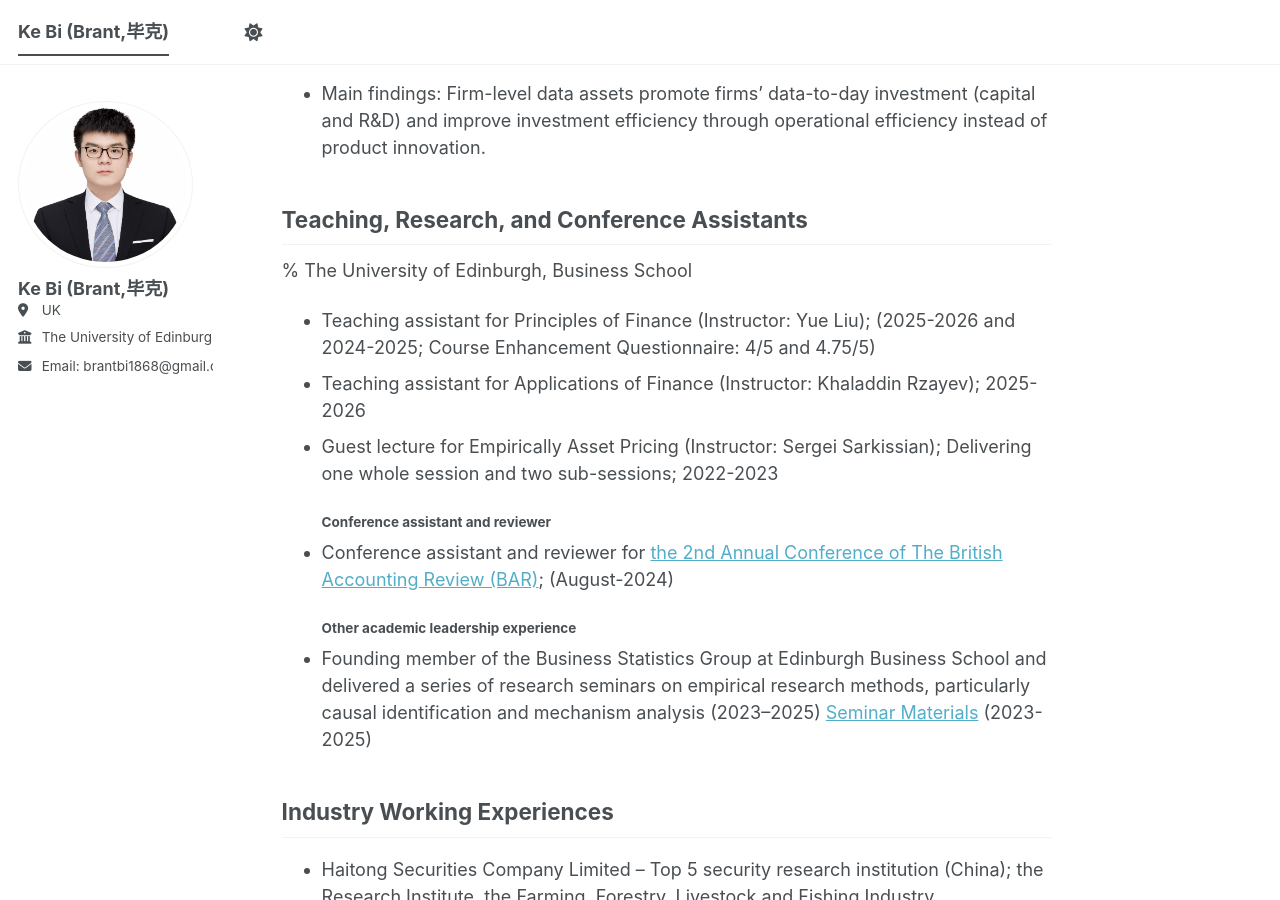
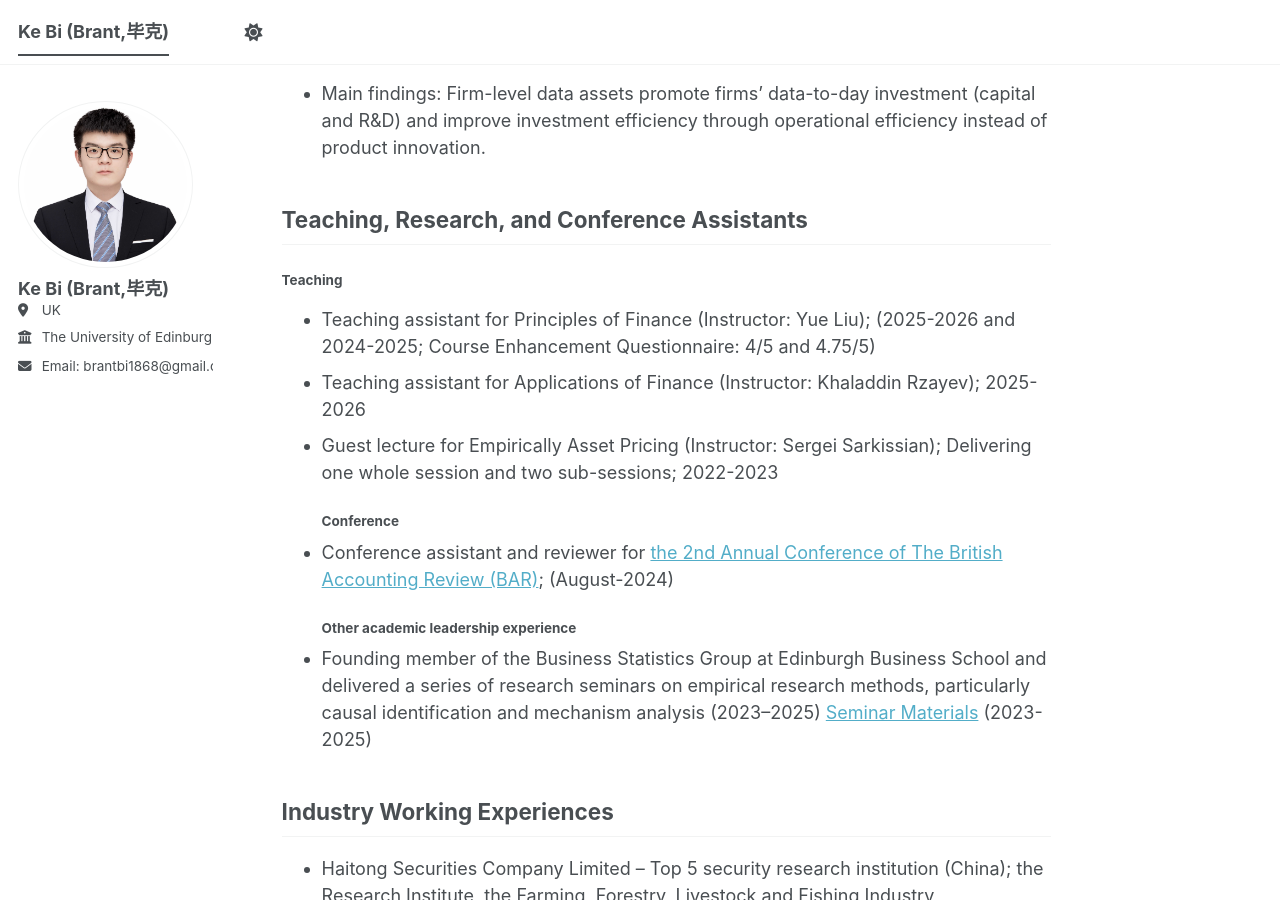
Before and after one commit to brant1868/brant1868.github.io, a Jekyll site: the page built from _pages/about.md, in a window 1280 px wide and 900 px high, scrolled down 1296 px. Built offline with Jekyll 4.4.1, drawn with Linux system fonts in a browser that asks for light colours; a script bundle is joined from its source files by our own code; library files that are not in the unit come from our copies.

Commit message:
Update about.md

```diff
--- a/_pages/about.md
+++ b/_pages/about.md
@@ -41,11 +41,12 @@ Working Papers
 
 Teaching, Research, and Conference Assistants
 ------
-% The University of Edinburgh, Business School
+<!-- The University of Edinburgh, Business School -->
+#### Teaching
 - Teaching assistant for Principles of Finance (Instructor: Yue Liu); (2025-2026 and 2024-2025; Course Enhancement Questionnaire: 4/5 and 4.75/5)
 - Teaching assistant for Applications of Finance (Instructor: Khaladdin Rzayev); 2025-2026
 - Guest lecture for Empirically Asset Pricing (Instructor: Sergei Sarkissian); Delivering one whole session and two sub-sessions; 2022-2023
-#### Conference assistant and reviewer
+#### Conference
 - Conference assistant and reviewer for [the 2nd Annual Conference of The British Accounting Review (BAR)](https://thebarevent.weebly.com/annual-conference.html); (August-2024)
 #### Other academic leadership experience
 - Founding member of the Business Statistics Group at Edinburgh Business School and delivered a series of research seminars on empirical research methods, particularly causal identification and mechanism analysis (2023–2025) [Seminar Materials](https://drive.google.com/drive/folders/1_9xI9PnWQI2MFzfQk9kzte9-9yZYGObr?usp=sharing) (2023-2025)
```
